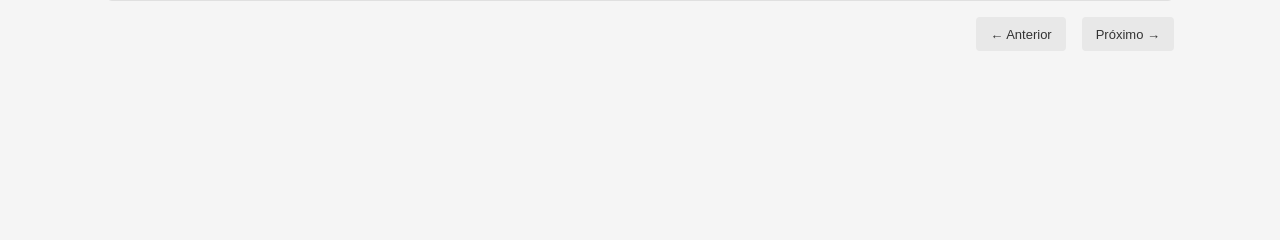
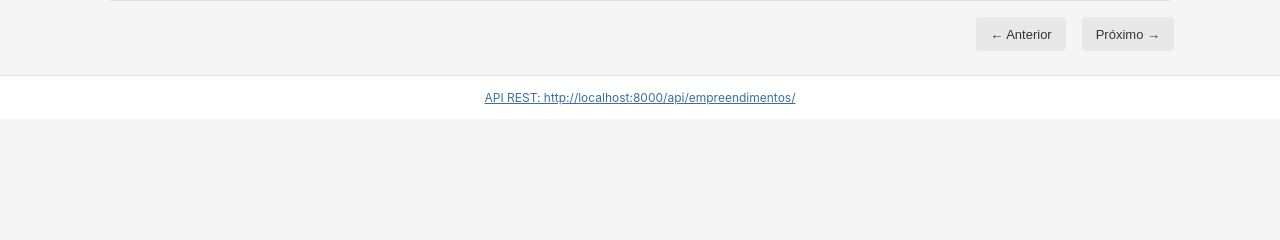
Before and after one commit to rmmonteir/ScTechAval, a Django app: page / in a window 1280 px wide. Shown: the part 225-465 px from the top of the page. Run offline with Django 4.2, Linux system fonts and the light colour scheme; data comes from the database, SQL or seed files in the repository; data that the repository does not hold is empty.

Commit message:
v2 - pequenos ajustes
nomenclatura sctec, e incluir o link na tela para acessar a pagina de controle da api

```diff
--- a/empreendimentos/static/empreendimentos/style.css
+++ b/empreendimentos/static/empreendimentos/style.css
@@ -279,6 +279,24 @@ td { padding: 11px 14px; vertical-align: middle; }
 }
 .toast.show { opacity: 1; }
 
+/* ── API link ── */
+footer.api-link {
+  border-top: 1px solid #e0e0e0;
+  padding: 14px 24px;
+  text-align: center;
+  font-size: 12px;
+  background: #fff;
+}
+
+footer.api-link a {
+  color: #3b6fa0;
+  text-decoration: underline;
+}
+
+footer.api-link a:hover {
+  color: #1a4a78;
+}
+
 /* ── Field validation ── */
 .field-invalid { border-color: #c0392b !important; }
 
--- a/empreendimentos/templates/empreendimentos/index.html
+++ b/empreendimentos/templates/empreendimentos/index.html
@@ -58,7 +58,14 @@
     <span id="page-info"></span>
     <button class="btn btn-secondary" id="btn-next" disabled>Próximo →</button>
   </div>
+
 </main>
+
+<footer class="api-link">
+  <a href="http://localhost:8000/api/empreendimentos/" target="_blank" rel="noopener">
+    API REST: http://localhost:8000/api/empreendimentos/
+  </a>
+</footer>
 
 <!-- Modal -->
 <div class="overlay" id="overlay">
--- a/manage.py
+++ b/manage.py
@@ -6,7 +6,7 @@ import sys
 
 def main():
     """Run administrative tasks."""
-    os.environ.setdefault('DJANGO_SETTINGS_MODULE', 'sctech.settings')
+    os.environ.setdefault('DJANGO_SETTINGS_MODULE', 'sctec.settings')
     try:
         from django.core.management import execute_from_command_line
     except ImportError as exc:
--- a/sctech/settings.py
+++ b/sctec/settings.py
@@ -2,7 +2,7 @@ from pathlib import Path
 
 BASE_DIR = Path(__file__).resolve().parent.parent
 
-SECRET_KEY = 'django-insecure-sctech-aval-secret-key-change-in-production'  # noqa: S105
+SECRET_KEY = 'django-insecure-sctec-aval-secret-key-change-in-production'  # noqa: S105
 
 DEBUG = True
 
@@ -30,7 +30,7 @@ MIDDLEWARE = [
     'django.middleware.clickjacking.XFrameOptionsMiddleware',
 ]
 
-ROOT_URLCONF = 'sctech.urls'
+ROOT_URLCONF = 'sctec.urls'
 
 TEMPLATES = [
     {
@@ -48,7 +48,7 @@ TEMPLATES = [
     },
 ]
 
-WSGI_APPLICATION = 'sctech.wsgi.application'
+WSGI_APPLICATION = 'sctec.wsgi.application'
 
 DATABASES = {
     'default': {
--- a/sctech/wsgi.py
+++ b/sctec/wsgi.py
@@ -1,6 +1,6 @@
 import os
 from django.core.wsgi import get_wsgi_application
 
-os.environ.setdefault('DJANGO_SETTINGS_MODULE', 'sctech.settings')
+os.environ.setdefault('DJANGO_SETTINGS_MODULE', 'sctec.settings')
 
 application = get_wsgi_application()
```
Also changed, not shown: README.md, sctec/__init__.py (added), sctec/urls.py (renamed from sctech/urls.py).
